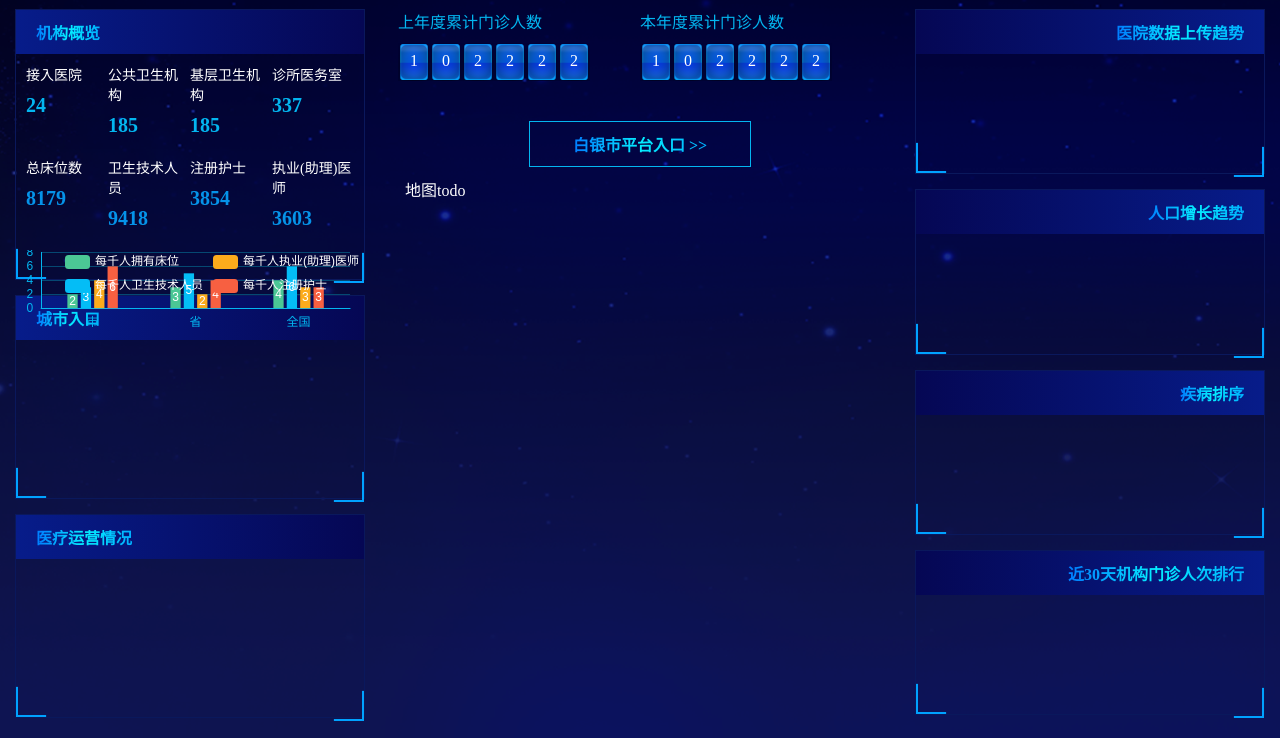
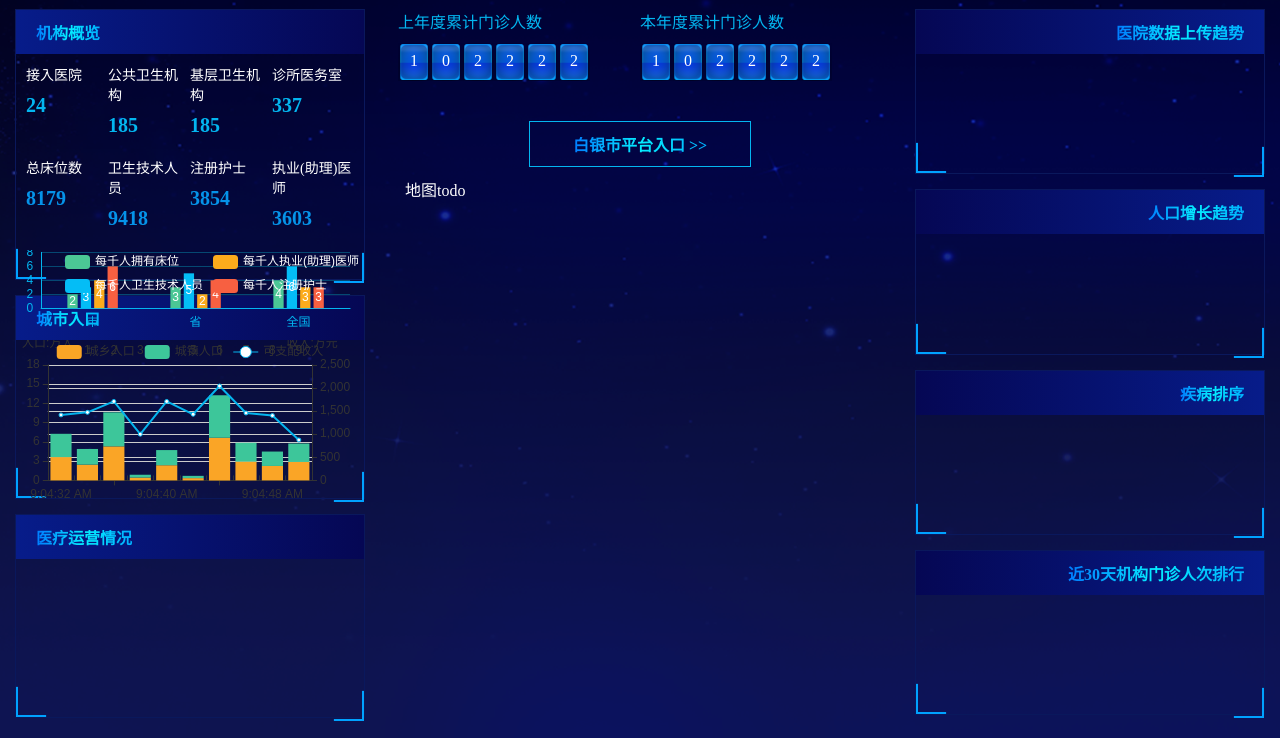
Before and after one commit to cizkey/large-screen-show, a website: page src/index.html in a window 1280 px wide. Shown: the part 65-803 px from the top of the page. Drawn offline with Linux system fonts and the light colour scheme; files whose address does not match are found by name.

Commit message:
feat: add popChart

```diff
--- a/src/index.html
+++ b/src/index.html
@@ -74,6 +74,7 @@
             <div class="other_div">
                 <div class="content_left_title"><span class="content_title">城市入口</span></div>
                 <div class="org_content">
+                    <div id="popluation" style="height: 100%;"></div>
                 </div>
             </div>
             <div class="other_div">
@@ -139,7 +140,10 @@
             </div>
         </div>
     </div>
+    <!-- 机构概况 chart load -->
     <script src="./js/loadOrg.js"> </script>
+    <!-- 城市人口 chart load -->
+    <script src="./js/loadPop.js"> </script>
 </body>
 
 </html>
--- /dev/null
+++ b/src/js/loadPop.js
@@ -0,0 +1,99 @@
+$(function test() {
+
+  let data1 = [504, 340, 736, 61, 328, 49, 920, 407, 312, 399];
+  let data2 = [504, 340, 736, 61, 328, 49, 920, 407, 312, 399];
+  let data3 = [10.2, 10.6, 12.3, 7.2, 12.3, 10.3, 14.7, 10.5, 10.1, 6.3];
+
+  let option = {
+    tooltip: {
+      trigger: "axis",
+      axisPointer: {
+        type: "cross",
+        label: {
+          backgroundColor: "#283b56"
+        }
+      }
+    },
+    color: ["#FAA526", "#3DC69A", "#05B4ED"],
+    legend: {
+      data: ["城乡人口", "城镇人口", "可支配收入"]
+    },
+    grid: {
+      left: '3%',
+      right: '4%',
+      bottom: '1%',
+      top: '3%',
+      containLabel: true
+    },
+    dataZoom: {
+      show: false,
+      start: 0,
+      end: 100
+    },
+    xAxis: [
+      {
+        type: "category",
+        boundaryGap: true,
+        data: [
+          "9:04:32 AM",
+          "9:04:34 AM",
+          "9:04:36 AM",
+          "9:04:38 AM",
+          "9:04:40 AM",
+          "9:04:42 AM",
+          "9:04:44 AM",
+          "9:04:46 AM",
+          "9:04:48 AM",
+          "9:04:50 AM"
+        ]
+      },
+      {
+        type: "category",
+        boundaryGap: true,
+        data: [0, 1, 2, 3, 4, 5, 6, 7, 8, 9]
+      }
+    ],
+    yAxis: [
+      {
+        type: "value",
+        scale: true,
+        name: "人口:万人",
+        min: 0,
+        boundaryGap: [0.2, 0.2]
+      },
+      {
+        type: "value",
+        scale: true,
+        name: "收入:万元",
+        min: 0,
+        boundaryGap: [0.2, 0.2]
+      }
+    ],
+    series: [
+      {
+        name: "城乡人口",
+        type: "bar",
+        stack: "人口",
+        xAxisIndex: 1,
+        yAxisIndex: 1,
+        data: data1
+      },
+      {
+        name: "城镇人口",
+        stack: "人口",
+        type: "bar",
+        xAxisIndex: 1,
+        yAxisIndex: 1,
+        data: data2
+      },
+      {
+        name: "可支配收入",
+        type: "line",
+        data: data3
+      }
+    ]
+  };
+
+  var myChart = echarts.init(document.getElementById("popluation"));
+  myChart.setOption(option);
+})();
```
Also changed, not shown: gulpfile.js (+10 -10 lines).
